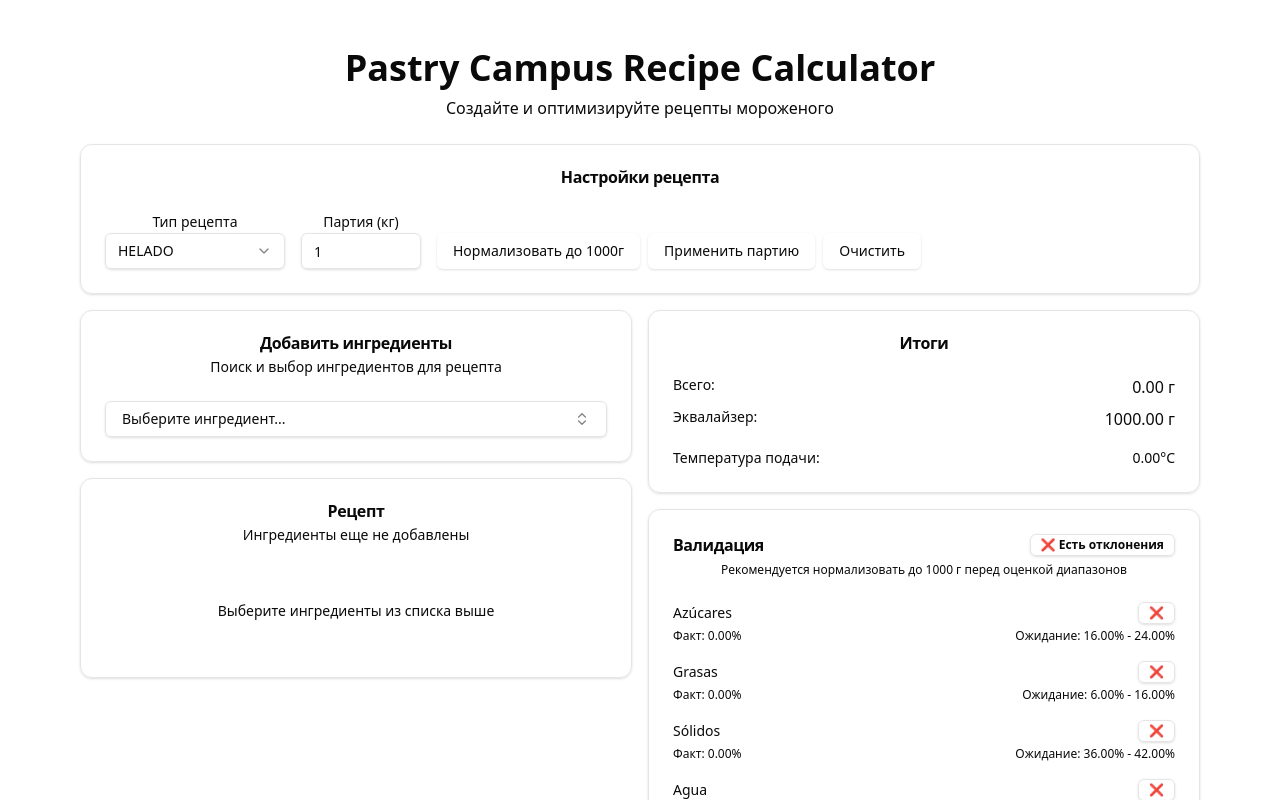
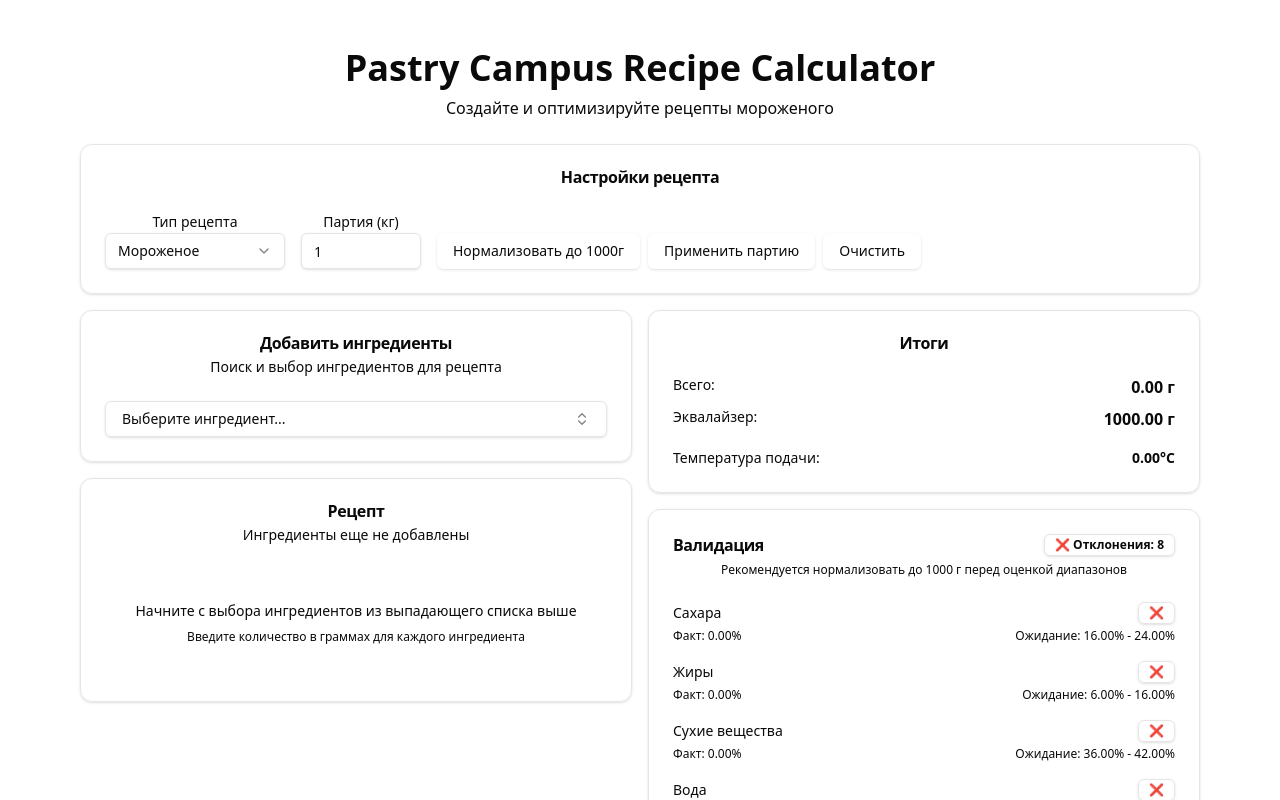
Before and after one commit to Nikolsi/pastry_campus_recipie_calculator, a React (Vite) app: page / in a window 1280 px wide. Shown: the top 800 px of the page. Built offline with nearby package versions, Linux system fonts and the light colour scheme.

Commit message:
fixing mixed languages

```diff
--- a/src/App.tsx
+++ b/src/App.tsx
@@ -114,8 +114,8 @@
                   <SelectValue />
                 </SelectTrigger>
                 <SelectContent>
-                  <SelectItem value="HELADO">HELADO</SelectItem>
-                  <SelectItem value="SORBETE">SORBETE</SelectItem>
+                  <SelectItem value="HELADO">Мороженое</SelectItem>
+                  <SelectItem value="SORBETE">Сорбет</SelectItem>
                 </SelectContent>
               </Select>
             </div>
@@ -187,9 +187,14 @@
             </CardHeader>
             <CardContent>
               {items.length === 0 ? (
-                <p className="text-sm text-muted-foreground text-center py-8">
-                  Выберите ингредиенты из списка выше
-                </p>
+                <div className="text-center py-8 space-y-2">
+                  <p className="text-sm text-muted-foreground">
+                    Начните с выбора ингредиентов из выпадающего списка выше
+                  </p>
+                  <p className="text-xs text-muted-foreground">
+                    Введите количество в граммах для каждого ингредиента
+                  </p>
+                </div>
               ) : (
                 <div className="space-y-2">
                   {/* Desktop view */}
@@ -276,21 +281,21 @@
             </CardHeader>
             <CardContent className="space-y-2">
               <div className="flex justify-between">
-                <span className="text-sm font-medium">Всего:</span>
-                <span className="tabular-nums">
+                <span className="text-sm">Всего:</span>
+                <span className="tabular-nums font-semibold">
                   {totals.totalG.toFixed(2)} г
                 </span>
               </div>
               <div className="flex justify-between">
-                <span className="text-sm font-medium">Эквалайзер:</span>
-                <span className="tabular-nums">
+                <span className="text-sm">Эквалайзер:</span>
+                <span className="tabular-nums font-semibold">
                   {totals.equalizer.toFixed(2)} г
                 </span>
               </div>
               <Separator />
               <div className="flex justify-between text-sm text-muted-foreground">
                 <span>Температура подачи:</span>
-                <span className="tabular-nums">
+                <span className="tabular-nums font-semibold">
                   {totals.tempServeC.toFixed(2)}°C
                 </span>
               </div>
@@ -307,7 +312,7 @@
                 >
                   {validation.overallOk
                     ? "✅ Все в пределах"
-                    : "❌ Есть отклонения"}
+                    : `❌ Отклонения: ${validation.checks.filter((c) => !c.ok).length}`}
                 </Badge>
               </div>
               <CardDescription className="text-xs">
--- a/src/calc/ranges.ts
+++ b/src/calc/ranges.ts
@@ -45,12 +45,12 @@
 };
 
 const LABELS: Record<string, string> = {
-  sugarsPct: 'Azúcares',
-  fatPct: 'Grasas',
-  solidsPct: 'Sólidos',
-  waterPct: 'Agua',
-  proteinPct: 'Proteína',
-  lactosePct: 'Lactosa',
+    sugarsPct: 'Сахара',
+    fatPct: 'Жиры',
+    solidsPct: 'Сухие вещества',
+    waterPct: 'Вода',
+    proteinPct: 'Белок',
+    lactosePct: 'Лактоза',
     podPct: 'POD',
     pac: 'PAC',
 };
```
Lines whose indentation alone changed are shown as unchanged.
